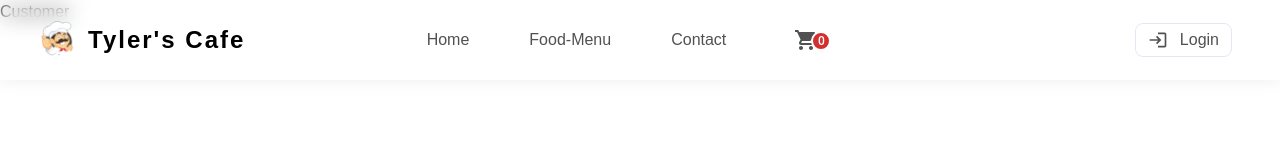
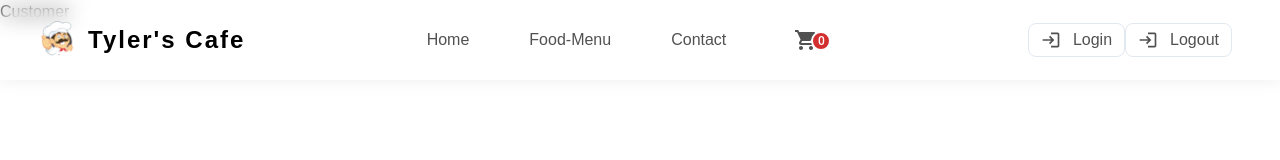
Before and after one commit to AshanSandeep06/Food-Shop-System, a React (Create React App) app in the folder frontend/: page / in a window 1280 px wide. Shown: the top 160 px of the page. Built offline with nearby package versions, Linux system fonts and the light colour scheme.

Commit message:
Content Updated

```diff
--- a/frontend/src/App.tsx
+++ b/frontend/src/App.tsx
@@ -14,7 +14,7 @@ const App = () => {
         <ArrowUpwardIcon />
       </a>
 
-      <Header buttons={["Login"]} links={["home", "food-Menu", "contact"]} />
+      <Header buttons={["Login", "Logout"]} links={["home", "food-Menu", "contact"]} />
       {/* <Content /> */}
       {/* <Footer /> */}
       <Customer />
--- a/frontend/src/components/Header/Header.tsx
+++ b/frontend/src/components/Header/Header.tsx
@@ -87,12 +87,12 @@ const Header = (props: HeaderProps) => {
         </ul>
 
         <div className="h-full flex items-center">
-          <NavLink
-            id="loginContainer"
-            to={"/login"}
-            style={{ height: "max-content" }}
-          >
-            {props.buttons.map((text, index) => (
+          {props.buttons.map((text, index) => (
+            <NavLink
+              id="loginContainer"
+              to={"/" + text[0].toLowerCase() + text.substring(1)}
+              style={{ height: "max-content" }}
+            >
               <button
                 key={index}
                 className=" flex items-center gap-3 border border-slate-200 px-3 py-1 rounded-lg cursor-pointer"
@@ -100,8 +100,8 @@ const Header = (props: HeaderProps) => {
                 <LoginIcon className="!text-[20px]" />
                 {text}
               </button>
-            ))}
-          </NavLink>
+            </NavLink>
+          ))}
         </div>
       </div>
     </header>
```
